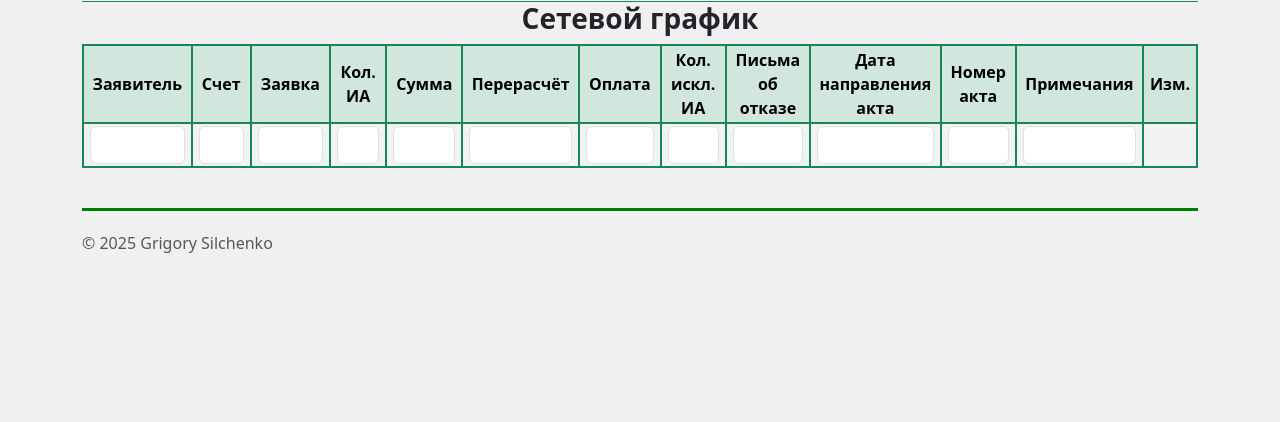
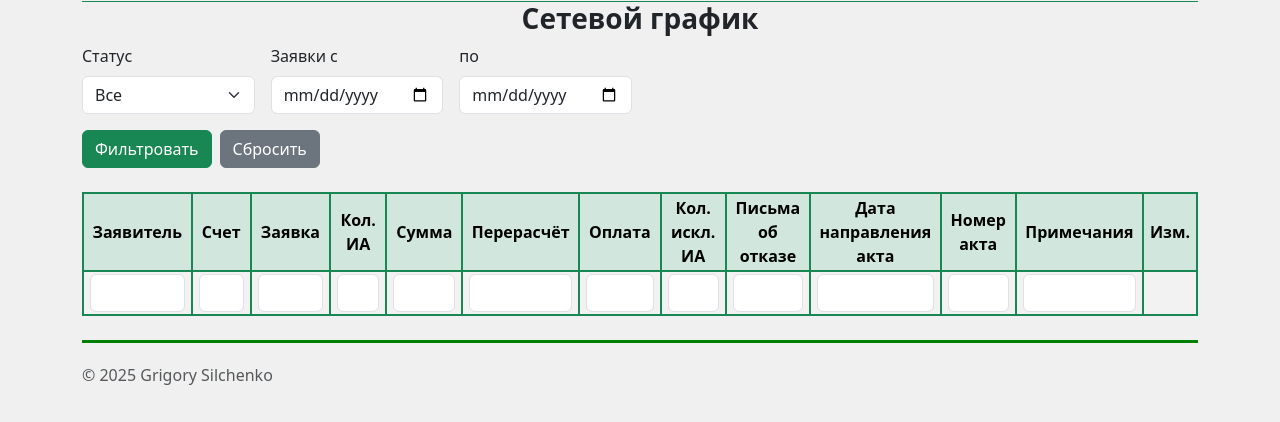
Before and after one commit to GrigorySilchenko/SilevanD, a Django app: template SilEvAnd/application/templates/network_graph.html in a window 1280 px wide. Shown: the part 91-513 px from the top of the page. Run offline with Django 3.2, Linux system fonts and the light colour scheme; the template is opened without the code that fills it, so the values that code supplies are empty.

Commit message:
43. Add new filters in network_graph

```diff
--- a/SilEvAnd/application/templates/network_graph.html
+++ b/SilEvAnd/application/templates/network_graph.html
@@ -2,6 +2,10 @@
 {% block page_content %}
 <style>
     .search-form .form-control:focus {
+        border-color: #198754;
+        box-shadow: 0 0 0 0.2rem rgba(25, 135, 84, 0.25);
+    }
+    .form-select:focus {
         border-color: #198754;
         box-shadow: 0 0 0 0.2rem rgba(25, 135, 84, 0.25);
     }
@@ -11,7 +15,42 @@
     <h3>
         <b>Сетевой график</b>
     </h3>
-    <form class="search-form d-flex" role="search">
+    <div>
+        <form class="search-form d-flex row g-3 mb-4" role="search">
+          <!-- Поиск по названию -->
+<!--          <div class="col-md-4">-->
+<!--            <label for="search" class="form-label">Поиск</label>-->
+<!--            <input type="text" class="form-control" id="search" name="search" placeholder="Введите название" value="{{ request.GET.search }}">-->
+<!--          </div>-->
+
+          <!-- Фильтр по статусу -->
+          <div class="col-md-2">
+            <label for="app_closed" class="form-label">Статус</label>
+            <select class="form-select" id="app_closed" name="app_closed">
+              <option value="">Все</option>
+              <option value="False" {% if request.GET.app_closed == 'False' %}selected{% endif %}>В работе</option>
+              <option value="True" {% if request.GET.app_closed == 'True' %}selected{% endif %}>Можно закрывать</option>
+            </select>
+          </div>
+
+          <!-- Диапазон дат -->
+          <div class="col-md-2">
+            <label for="date_from" class="form-label">Заявки с</label>
+            <input type="date" class="form-control" id="date_from" name="date_from" value="{{ request.GET.date_from }}">
+          </div>
+          <div class="col-md-2">
+            <label for="date_to" class="form-label">по</label>
+            <input type="date" class="form-control" id="date_to" name="date_to" value="{{ request.GET.date_to }}">
+          </div>
+
+          <!-- Кнопки -->
+          <div class="col-12 d-flex align-items-end">
+            <button type="submit" class="btn btn-success me-2">Фильтровать</button>
+            <a href="{% url 'network_graph' %}" class="btn btn-secondary">Сбросить</a>
+          </div>
+
+    </div>
+
     <table class="table table-hover table-striped table-bordered border-2 border-success text-center">
       <thead class="table table-success table-bordered border-success align-middle">
         <tr>
@@ -66,7 +105,7 @@
                 <input type="search" name="act" class="form-control me-2" value="{{ act|default:'' }}" aria-label="Search">
             </td>
             <td>
-                <input type="search" name="final_notice" class="form-control me-2" value="{{ board_number|default:'' }}" aria-label="Search">
+                <input type="search" name="final_notice" class="form-control me-2" value="{{ final_notice|default:'' }}" aria-label="Search">
                 <button type="submit" class="btn btn-outline-success" style="display: none;">
                         <i class="bi bi-search"></i>
                 </button>
--- a/SilEvAnd/distribution/models.py
+++ b/SilEvAnd/distribution/models.py
@@ -5,7 +5,6 @@ from django.contrib.auth.models import User
 
 class ControlJournal(models.Model):
     short_slot_name = models.TextField(max_length=200, blank=True, null=True, verbose_name='Модели ИА')
-    # place = models.CharField(max_length=50, blank=True, null=True, verbose_name='Место проведения ТО')
     application = models.ForeignKey('application.Application', on_delete=models.CASCADE, related_name='control_journal')
     act = models.TextField(max_length=200, blank=True, null=True, verbose_name='Акт ТО')
     notice = models.TextField(max_length=200, blank=True, null=True, verbose_name='Примечание')
```
Also changed, not shown: SilEvAnd/application/views.py (+31 -2 lines).
